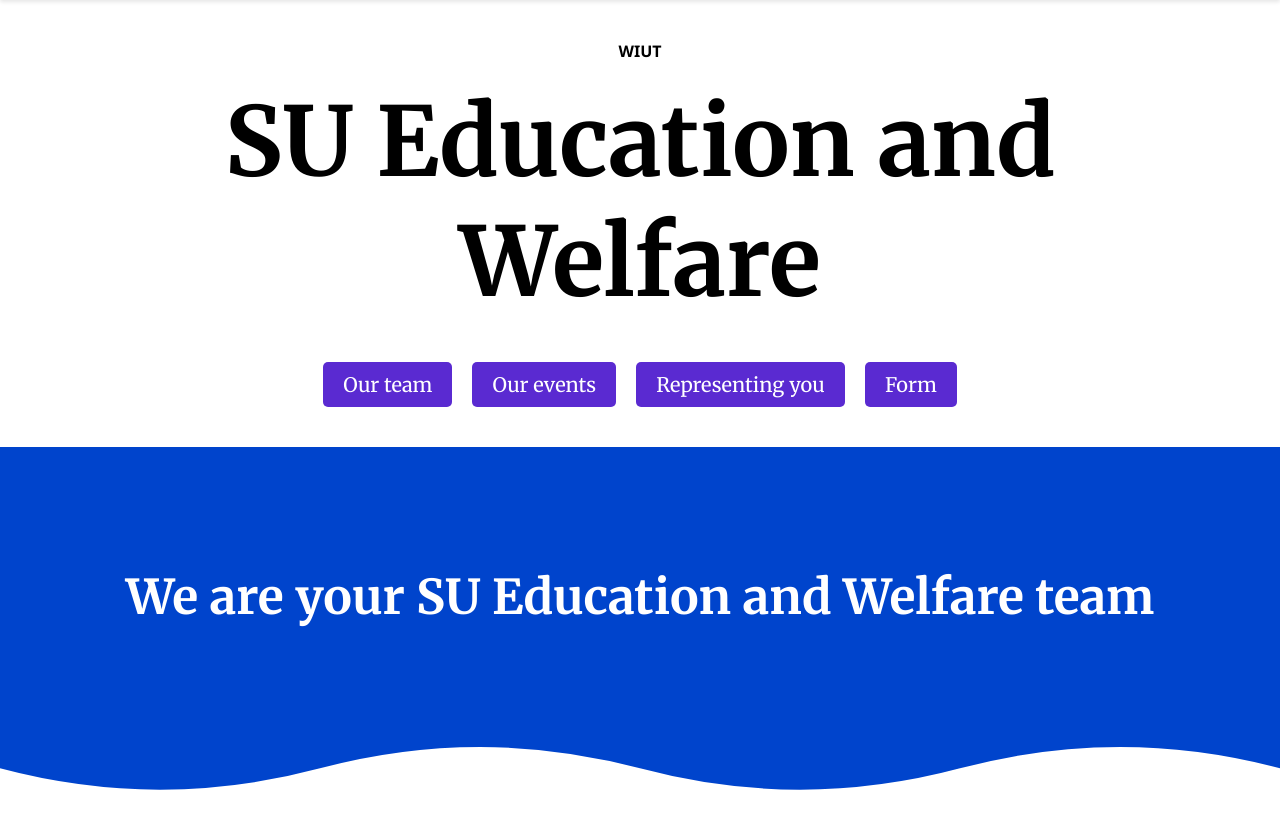
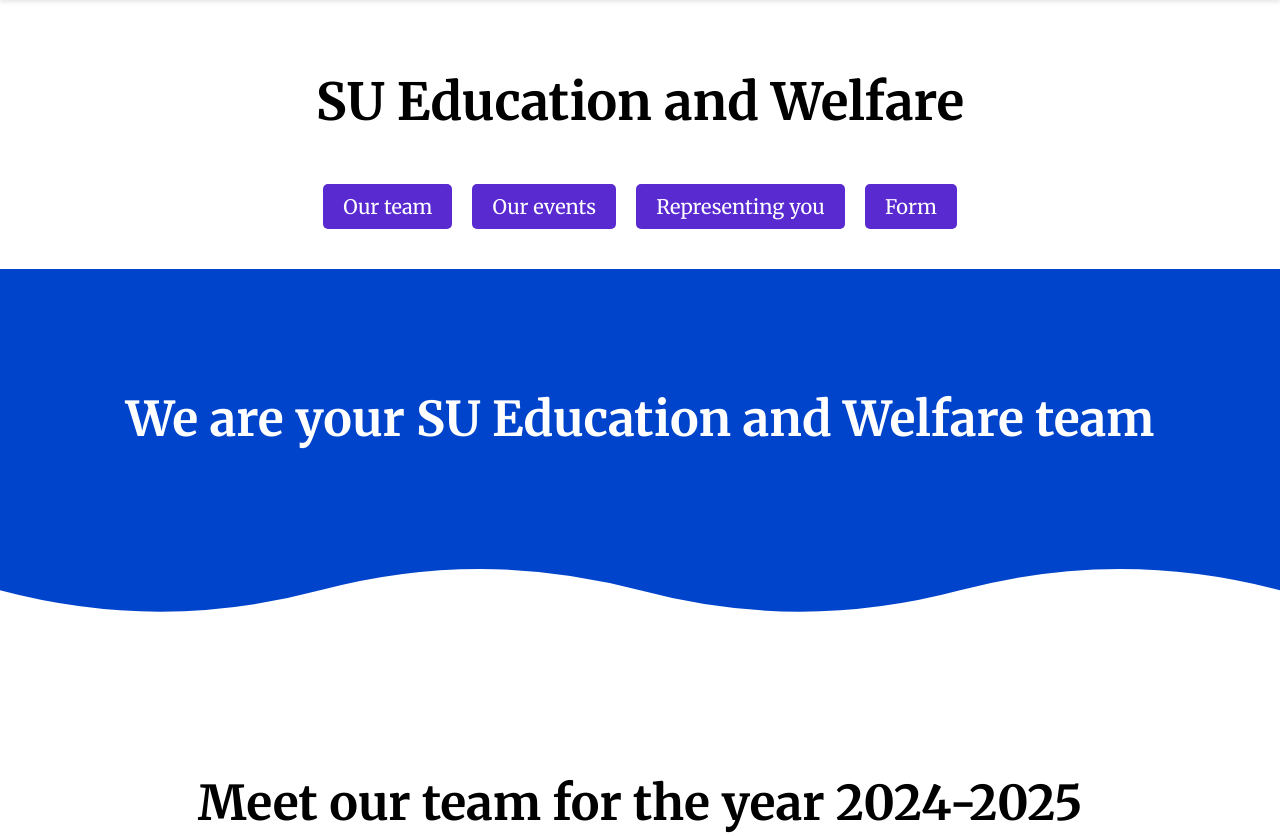
Before and after one commit to Jahognir-Usmanov/a__, a website: page index.html in a window 1280 px wide. Shown: the top 836 px of the page. Drawn offline with nearby package versions, Linux system fonts and the light colour scheme.

Commit message:
first commit

```diff
--- a/css/style.css
+++ b/css/style.css
@@ -126,13 +126,39 @@ header .block_2 nav a:hover {
     }
 }
 
-@media (min-width: 481px) and (max-width: 500px) {
+h1 {
+    font-size: 4vw; /* Для адаптивности размера текста */
+    font-weight: bold;
+    text-align: center; /* Центрирование заголовка */
+    margin: 0;
+    padding: 10px 10px;
+
+    /* Адаптивные стили для разных устройств */
+    @media (max-width: 1200px) {
+        font-size: 5vw; /* Для ноутбуков */
+    }
+
+    @media (max-width: 768px) {
+        font-size: 6vw; /* Для планшетов */
+    }
+
+    @media (max-width: 480px) {
+        font-size: 6.4vw; /* Для телефонов */
+    }
+
+    @media (min-width: 1440px) {
+        font-size: 6.5vw; /* Для телефонов */
+    }
+
+}
+
+/* @media (min-width: 481px) and (max-width: 500px) {
 
     h1 {
         font-size: 68px;
     }
 
-}
+} */
 
 .container {
 	max-width: 1170px;
@@ -387,12 +413,14 @@ nav {
         top: 15px;
         right: 15px;
     }
+
 }
 
 @media (max-width: 325px) {
     .menu-toggle {
         margin-right: 95px;
     }
+
 }
 
 .faq-container {
@@ -815,3 +843,10 @@ nav {
     text-decoration-line: underline;
 
 }
+
+.screen_2_photo_1 {
+    display: flex;
+    justify-content: center;
+    margin-top: 60px;
+    margin-bottom: -100px;
+}
--- a/index.html
+++ b/index.html
@@ -44,7 +44,7 @@
                 <li><a href="form.html ">Form</a></li>
             </ul>
         </nav>
-        <p style="font-family: 'Segoe UI', Tahoma, Geneva, Verdana, sans-serif; font-weight: 600;">WIUT</p>
+        <!-- <p style="font-family: 'Segoe UI', Tahoma, Geneva, Verdana, sans-serif; font-weight: 600;">WIUT</p> -->
         <div class="block_1">
             <h1>SU Education and Welfare</h1>
         </div>
@@ -119,6 +119,71 @@
     <span data-aos="fade-up" class="screen_2_span">
         Meet our team for the year 2024-2025
     </span>
+
+    <!-- <style>
+
+        .container {
+            margin-bottom: -100px;
+            position: relative;
+            width: 90%;
+            max-width: 800px;
+            height: 400px;
+        }
+
+        .shape {
+            position: absolute;
+            display: flex;
+            justify-content: center;
+            align-items: center;
+            color: #000;
+            font-weight: bold;
+        }
+
+        .webdesign {
+            background-color: #f28479;
+            width: 300px;
+            height: 60px;
+            border-radius: 15px;
+            transform: rotate(-20deg);
+            top: 40%;
+            left: -15%;
+        }
+
+        .social-media {
+            background-color: #f39645;
+            width: 200px;
+            height: 200px;
+            border-radius: 50%;
+            top: 30%;
+            left: 20%;
+        }
+
+        .uix-design {
+            background-color: #f9cc45;
+            width: 200px;
+            height: 200px;
+            top: 30%;
+            right: 20%;
+        }
+
+        .webflow {
+            background-color: #79a35d;
+            width: 200px;
+            height: 60px;
+            border-radius: 30px;
+            transform: rotate(20deg);
+            top: 14%;
+            right: 20%;
+        }
+
+    </style>
+
+    <div class="container">
+        <div class="shape webdesign">WEBDESIGN</div>
+        <div class="shape social-media">SOCIAL MEDIA</div>
+        <div class="shape uix-design">UIX DESIGN</div>
+        <div class="shape webflow">WEBFLOW</div>
+    </div> -->
 
     <div data-aos="fade-up" class="screen_2_button">
         <a href="about.html">
@@ -342,6 +407,7 @@
         }
 
     }
+
 </style>
 
 
```
